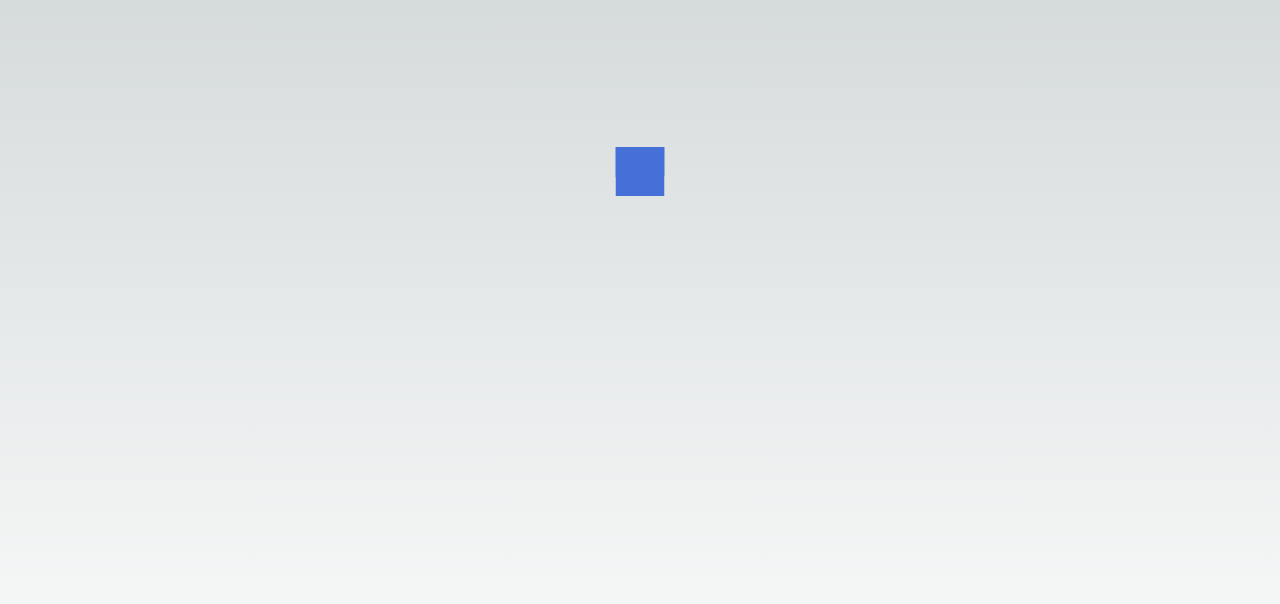
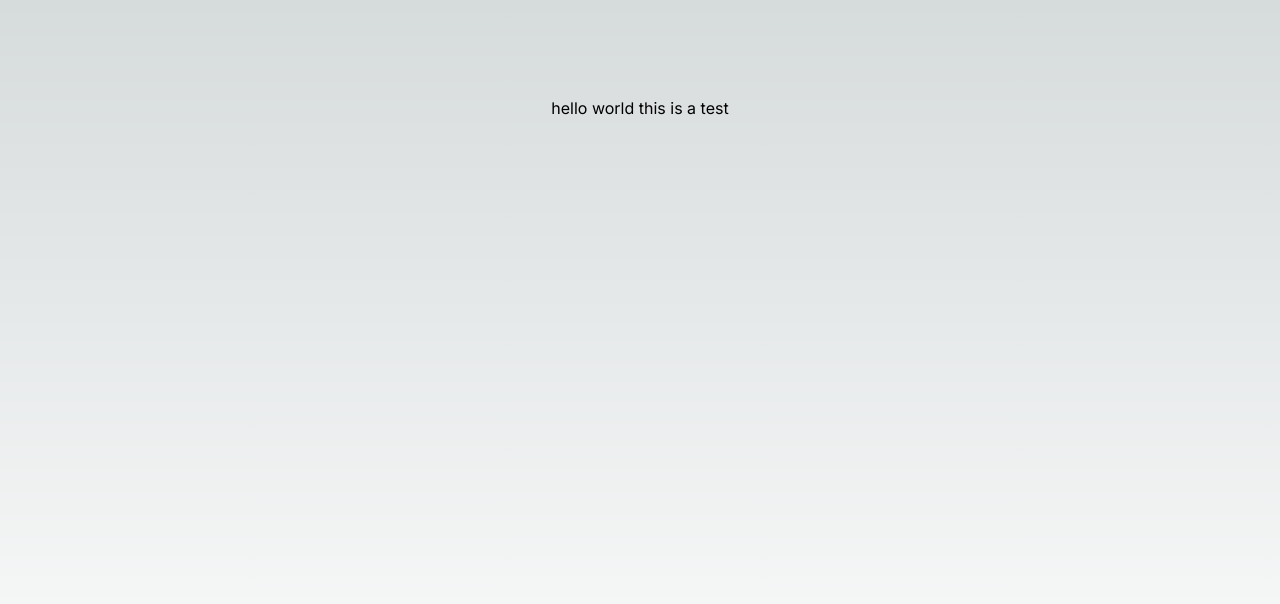
Before and after one commit to jdcedeno/portfolio-2023-nextjs, a Next.js app: page / in a window 1280 px wide. Shown: the top 604 px of the page. Built offline with nearby package versions, Linux system fonts and the light colour scheme.

Commit message:
testprod-01 testing production site

```diff
--- a/src/app/page.tsx
+++ b/src/app/page.tsx
@@ -22,13 +22,14 @@ function MyAnimatedBox() {
 export default function Home() {
 	return (
 		<main className="flex min-h-screen flex-col items-center justify-between p-24">
-			<div id="canvas-container ">
+			{/* <div id="canvas-container ">
 				<Canvas>
 					<MyAnimatedBox />
 					<ambientLight intensity={0.1} />
 					<directionalLight />
 				</Canvas>
-			</div>
+			</div> */}
+			<p>hello world this is a test</p>
 		</main>
 	)
 }
```
